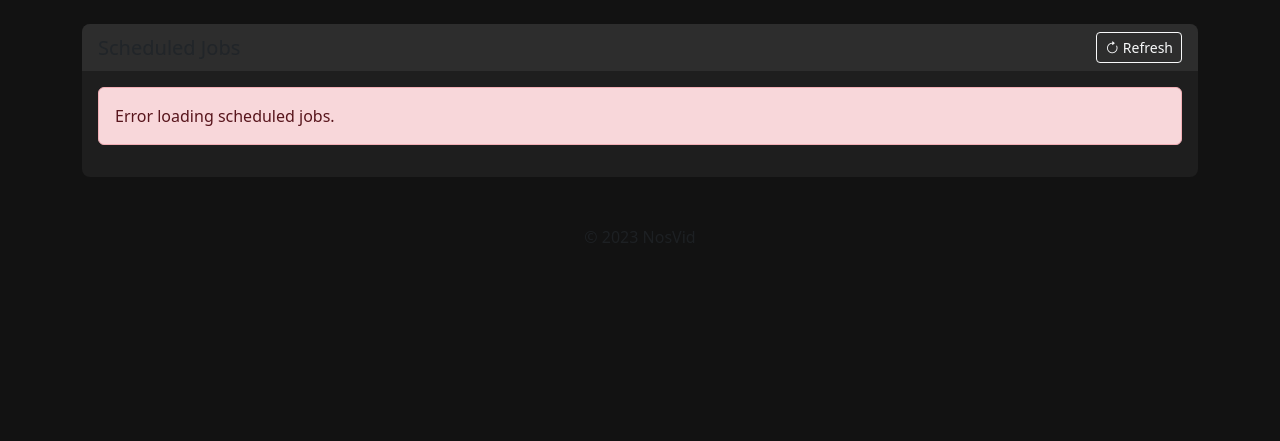
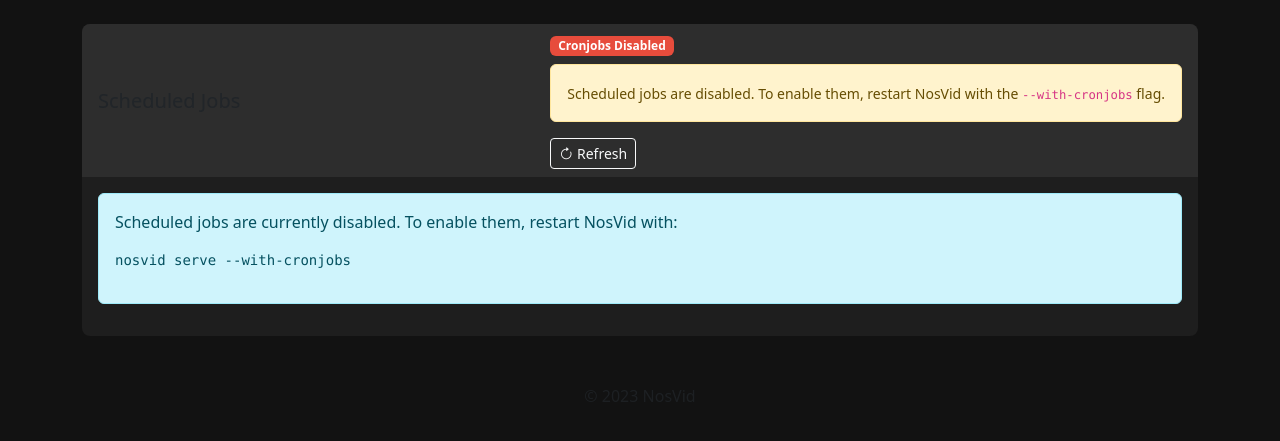
Before and after one commit to k9ert/nosvid, a FastAPI app: template src/nosvid/web/templates/status.html in a window 1280 px wide. Shown: the part 80-521 px from the top of the page. Run offline with FastAPI, Linux system fonts and the light colour scheme; the template is opened without the code that fills it, so the values that code supplies are empty; some libraries are stand-ins or nearby versions.

Commit message:
run without cronjobs by default

```diff
--- a/src/nosvid/web/app.py
+++ b/src/nosvid/web/app.py
@@ -25,6 +25,9 @@
 templates_dir = os.path.join(os.path.dirname(__file__), "templates")
 templates = Jinja2Templates(directory=templates_dir)
 
+# Store whether cronjobs are enabled
+cronjobs_enabled = False
+
 @app.get("/", response_class=HTMLResponse)
 async def index(request: Request):
     """
@@ -37,28 +40,39 @@
     """
     Render the status page
     """
-    return templates.TemplateResponse("status.html", {"request": request})
+    return templates.TemplateResponse("status.html", {
+        "request": request,
+        "cronjobs_enabled": cronjobs_enabled
+    })
 
-def run(port=8000):
+def run(port=8000, with_cronjobs=False):
     """
     Run the web application
 
     Args:
         port: Port to run the server on
+        with_cronjobs: Whether to enable scheduled jobs (cronjobs)
     """
-    # Initialize and start the scheduler service
-    scheduler = SchedulerService()
-    logger.info("Initializing scheduler service")
+    # Update the global cronjobs_enabled variable
+    global cronjobs_enabled
+    cronjobs_enabled = with_cronjobs
 
-    # Log all scheduled jobs
-    jobs = scheduler.get_all_jobs()
-    if jobs:
-        logger.info(f"Scheduled jobs: {len(jobs)}")
-        for job in jobs:
-            next_run = job.get('next_run', 'Not scheduled')
-            logger.info(f"  - {job['id']}: {job['description']} (Next run: {next_run})")
+    if with_cronjobs:
+        # Initialize and start the scheduler service
+        scheduler = SchedulerService()
+        logger.info("Initializing scheduler service")
+
+        # Log all scheduled jobs
+        jobs = scheduler.get_all_jobs()
+        if jobs:
+            logger.info(f"Scheduled jobs: {len(jobs)}")
+            for job in jobs:
+                next_run = job.get('next_run', 'Not scheduled')
+                logger.info(f"  - {job['id']}: {job['description']} (Next run: {next_run})")
+        else:
+            logger.info("No scheduled jobs configured")
     else:
-        logger.info("No scheduled jobs configured")
+        logger.info("Scheduled jobs (cronjobs) are disabled")
 
     # Start the web server
     import uvicorn
--- a/src/nosvid/web/templates/status.html
+++ b/src/nosvid/web/templates/status.html
@@ -81,10 +81,26 @@
         <div class="card">
             <div class="card-header d-flex justify-content-between align-items-center">
                 <h5 class="mb-0">Scheduled Jobs</h5>
-                <button id="refresh-button" class="btn btn-sm btn-outline-light"><i class="bi bi-arrow-clockwise"></i> Refresh</button>
+                <div>
+                    {% if cronjobs_enabled %}
+                    <span class="badge badge-enabled me-2">Cronjobs Enabled</span>
+                    {% else %}
+                    <span class="badge badge-disabled me-2">Cronjobs Disabled</span>
+                    <div class="alert alert-warning mt-2">
+                        <small>Scheduled jobs are disabled. To enable them, restart NosVid with the <code>--with-cronjobs</code> flag.</small>
+                    </div>
+                    {% endif %}
+                    <button id="refresh-button" class="btn btn-sm btn-outline-light"><i class="bi bi-arrow-clockwise"></i> Refresh</button>
+                </div>
             </div>
             <div class="card-body">
-                <div id="jobs-container">
+                {% if not cronjobs_enabled %}
+                <div class="alert alert-info">
+                    <p>Scheduled jobs are currently disabled. To enable them, restart NosVid with:</p>
+                    <pre><code>nosvid serve --with-cronjobs</code></pre>
+                </div>
+                {% endif %}
+                <div id="jobs-container" {% if not cronjobs_enabled %}style="display: none;"{% endif %}>
                     <div class="d-flex justify-content-center">
                         <div class="spinner-border text-light" role="status">
                             <span class="visually-hidden">Loading...</span>
@@ -233,13 +249,19 @@
 
         // Refresh button handler
         document.addEventListener('DOMContentLoaded', () => {
-            // Load jobs when the page loads
+            // Only load jobs if cronjobs are enabled
+            {% if cronjobs_enabled %}
             loadJobs();
+            {% endif %}
 
             // Add event listener to refresh button
             document.getElementById('refresh-button').addEventListener('click', () => {
+                {% if cronjobs_enabled %}
                 loadJobs();
                 showToast('Jobs refreshed', 'info');
+                {% else %}
+                showToast('Scheduled jobs are disabled. Restart with --with-cronjobs to enable.', 'warning');
+                {% endif %}
             });
         });
     </script>
```
Also changed, not shown: src/nosvid/cli/commands/serve.py (+13 -2 lines), src/nosvid/web/__init__.py (+12 -0 lines).
